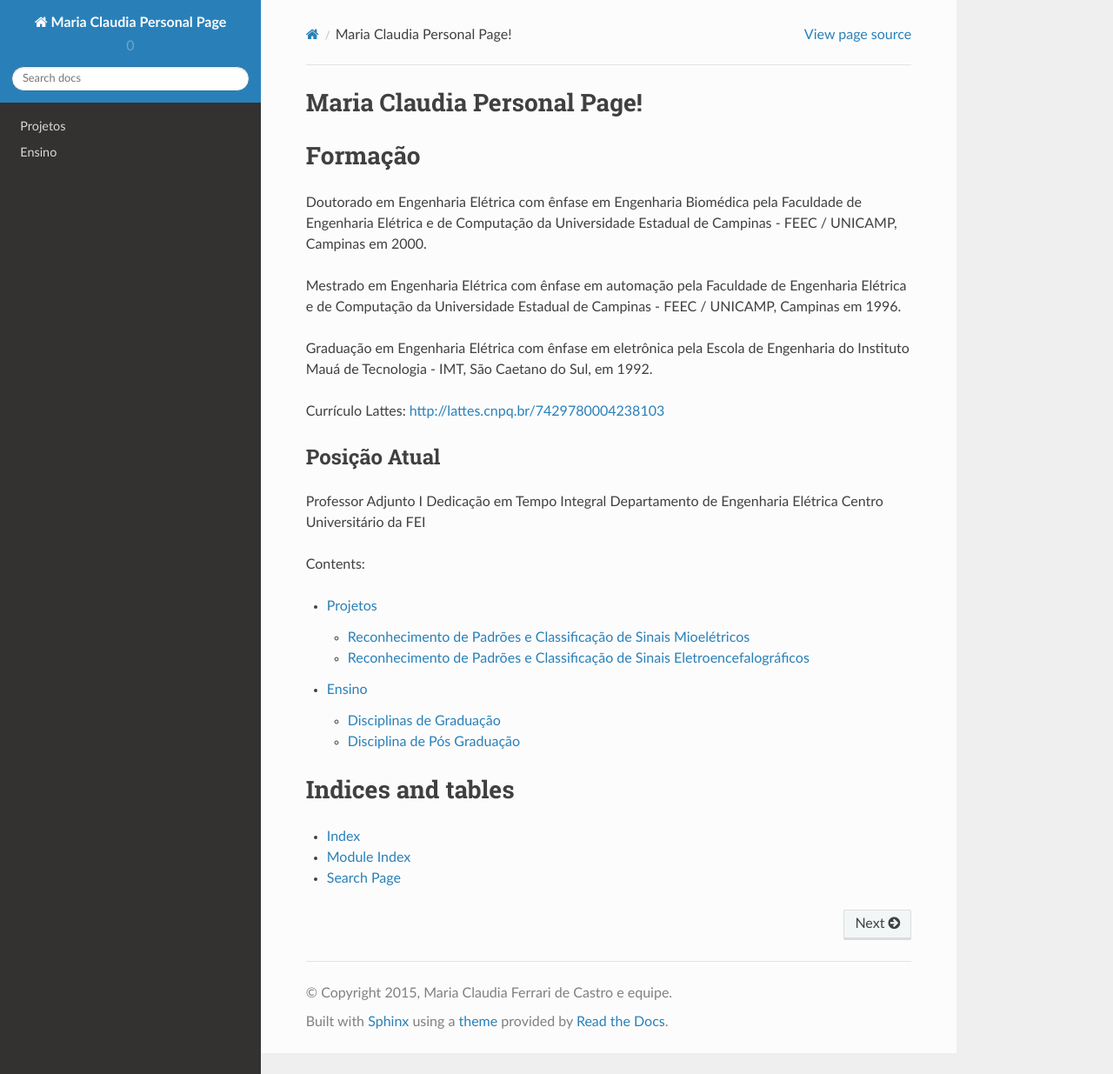
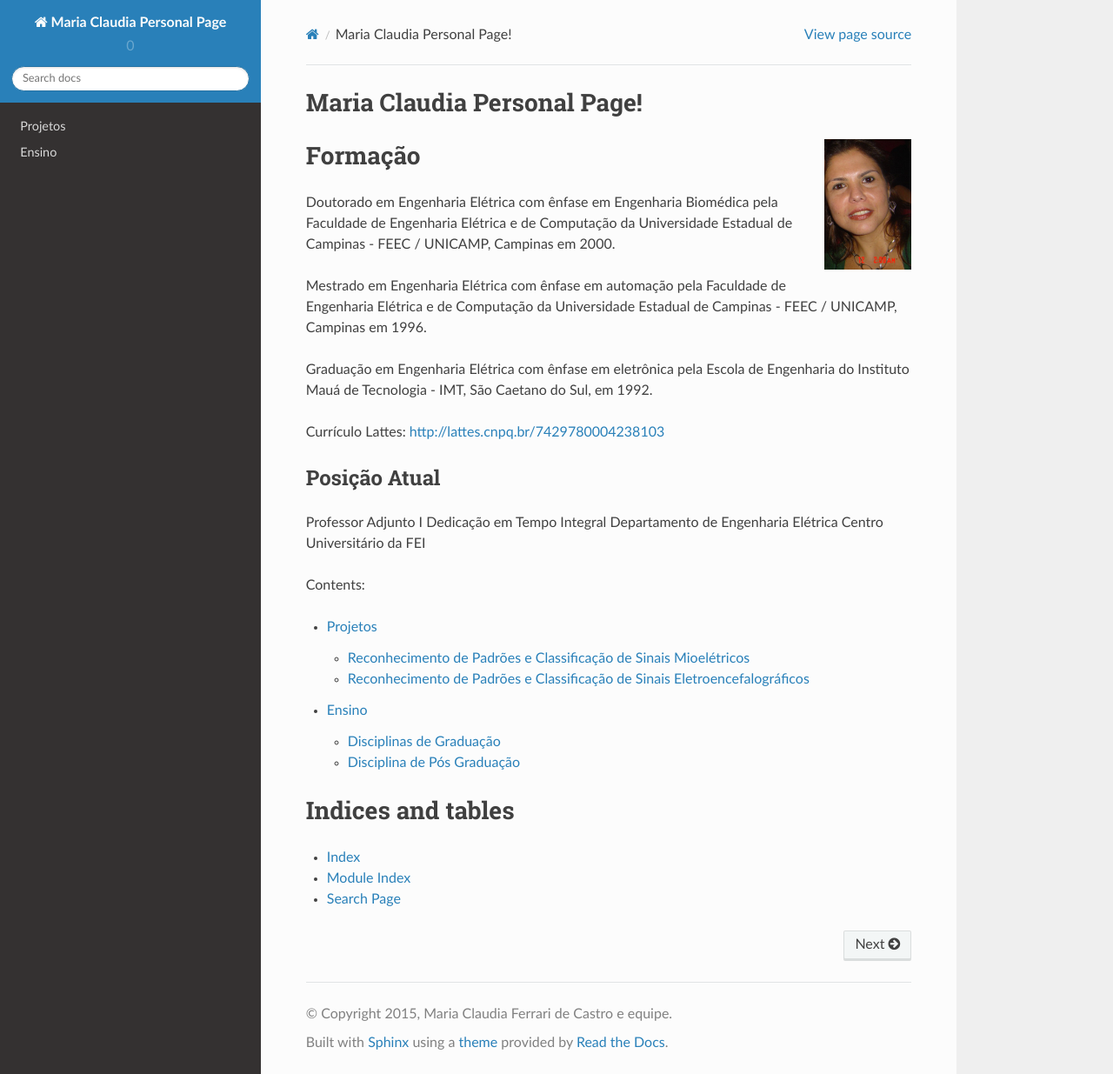
Before and after one commit to mclaudia/personal_page_fei, a Sphinx documentation site: the page built from source/index.rst, in a window 1280 px wide and 1235 px high. Shown: the whole window at 87% size. Built offline with Sphinx 7.4.7 and the Read the Docs theme 2.0.0, drawn with Linux system fonts in a browser that asks for light colours.

Commit message:
insert picture

```diff
--- a/source/index.rst
+++ b/source/index.rst
@@ -5,6 +5,13 @@
 
 Maria Claudia Personal Page!
 ============================
+
+.. image:: _static/mclaudia.jpg
+   :height: 300 px
+   :width: 200 px
+   :scale: 50 %
+   :alt: foto
+   :align: right
 
 Formação
 ==========
```
